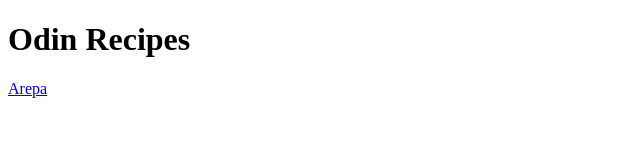
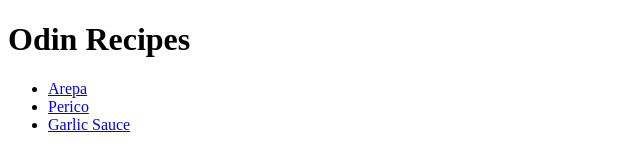
Before and after one commit to Potrocio/odin-recipes, a plain HTML site: page index.html in a window 1280 px wide. Shown: the whole page, without its empty margins (0-640 px from the left). Drawn offline with Linux system fonts and the light colour scheme.

Commit message:
Add Perico and garlic sauce recipes

```diff
--- a/index.html
+++ b/index.html
@@ -7,6 +7,11 @@
 
     <body>
       <h1>Odin Recipes</h1>
-      <a href="./recipes/arepa.html">Arepa</a>
+      <ul>
+        <li><a href="./recipes/arepa.html">Arepa</a></li>
+        <li><a href="./recipes/perico.html">Perico</a></li>
+        <li><a href="./recipes/garlic-sauce.html">Garlic Sauce</a></li>
+      </ul>
+
     </body>
   </html>
```
